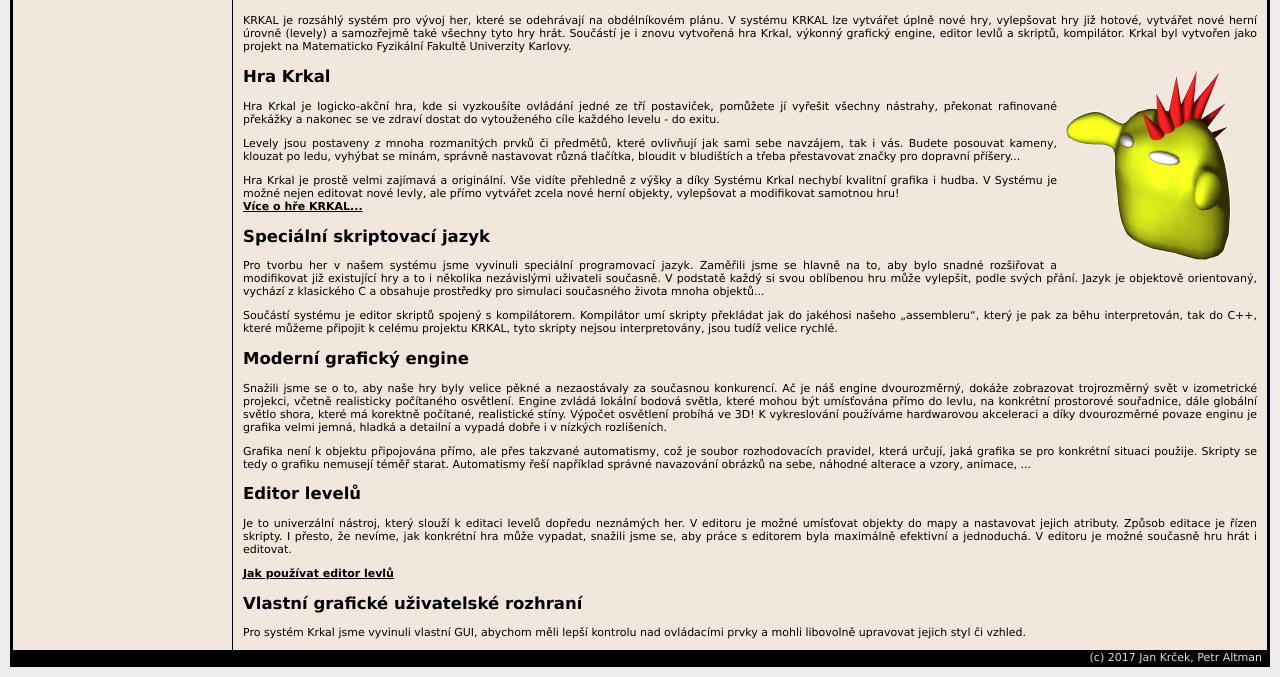
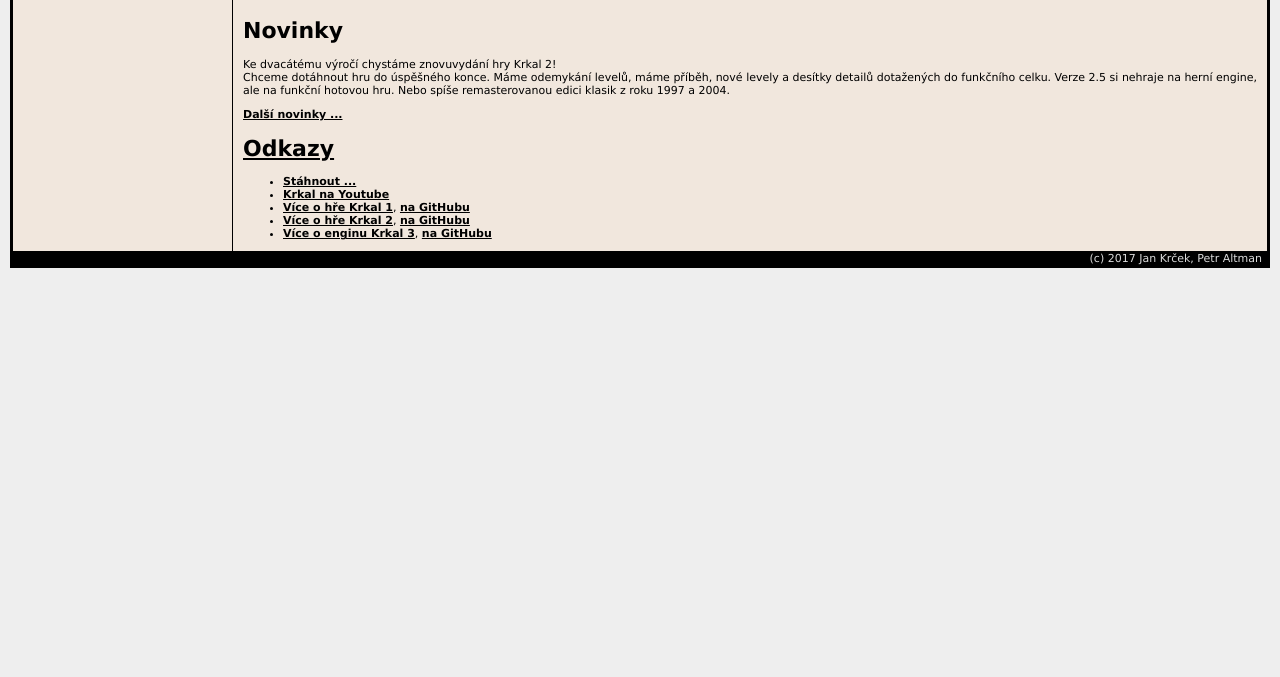
Before and after one commit to HonzaMD/HonzaMD.github.io, a Jekyll site: the page built from cs/index.html, in a window 1280 px wide. Shown: the part 554-1231 px from the top of the page. Built offline with Jekyll 4.4.1, drawn with Linux system fonts in a browser that asks for light colours; after the commit the page ends 900 px from its top, so only the background shows below that.

Commit message:
obsah stranek

```diff
--- a/cs/index.html
+++ b/cs/index.html
@@ -20,61 +20,20 @@
 <iframe width="560" height="315" src="https://www.youtube.com/embed/GL8UbqpNFzM" frameborder="0" allowfullscreen></iframe>
 </p>
 
+<h1>Novinky</h1>
 <p>
-KRKAL je rozsáhlý systém pro vývoj her, které se odehrávají na
-obdélníkovém plánu. V systému KRKAL lze vytvářet úplně nové hry,
-vylepšovat hry již hotové, vytvářet nové herní úrovně (levely)
-a samozřejmě také všechny tyto hry hrát.
-Součástí je i znovu vytvořená hra Krkal, výkonný grafický engine,
-editor levlů a skriptů, kompilátor.
-Krkal byl vytvořen jako projekt na Matematicko Fyzikální Fakultě
-Univerzity Karlovy.
+Ke dvacátému výročí chystáme znovuvydání hry Krkal 2!<br/>
+Chceme dotáhnout hru do úspěšného konce. Máme odemykání levelů, máme příběh, nové levely a desítky detailů dotažených do funkčního celku.
+Verze 2.5 si nehraje na herní engine, ale na funkční hotovou hru. Nebo spíše remasterovanou edici klasik z roku 1997 a 2004.
 </p>
-<img src="/img/manik.png" width="200" height="200" alt="Dráček" style="float:right"/>
-<h2>Hra Krkal</h2>
-<p>
-Hra Krkal je logicko-akční hra, kde si vyzkoušíte ovládání jedné
-ze tří postaviček, pomůžete jí vyřešit všechny nástrahy, překonat
-rafinované překážky a nakonec se ve zdraví dostat do vytouženého
-cíle každého levelu - do exitu.
-</p>
-<p>
-Levely jsou postaveny z mnoha rozmanitých prvků či předmětů, které
-ovlivňují jak sami sebe navzájem, tak i vás. Budete posouvat kameny,
-klouzat po ledu, vyhýbat se minám, správně nastavovat různá tlačítka,
-bloudit v bludištích a třeba přestavovat značky pro dopravní příšery...
-</p>
-<p>
-Hra Krkal je prostě velmi zajímavá a originální. Vše vidíte
-přehledně z výšky a díky Systému Krkal nechybí kvalitní grafika
-i hudba. V Systému je možné nejen editovat nové levly, ale přímo
-vytvářet zcela nové herní objekty, vylepšovat a modifikovat samotnou
-hru!
-<br/>
-<a href="krkal.html">Více o hře KRKAL...</a>
-</p>
-<h2>Speciální skriptovací jazyk</h2>
-<p>
-Pro tvorbu her v našem systému jsme vyvinuli speciální programovací jazyk. Zaměřili jsme se hlavně na to, aby bylo snadné rozšiřovat a modifikovat již existující hry a to i několika nezávislými uživateli současně. V podstatě každý si svou oblíbenou hru může vylepšit, podle svých přání. Jazyk je objektově orientovaný, vychází z klasického C a obsahuje prostředky pro simulaci současného života mnoha objektů...
-</p>
-<p>
-Součástí systému je editor skriptů spojený s kompilátorem. Kompilátor umí skripty překládat jak do jakéhosi našeho „assembleru“, který je pak za běhu interpretován, tak do C++, které můžeme připojit k celému projektu KRKAL, tyto skripty nejsou interpretovány, jsou tudíž velice rychlé.
-</p>
-<h2>Moderní grafický engine</h2>
-<p>
-Snažili jsme se o to, aby naše hry byly velice pěkné a nezaostávaly za současnou konkurencí. Ač je náš engine dvourozměrný, dokáže zobrazovat trojrozměrný svět v izometrické projekci, včetně realisticky počítaného osvětlení. Engine zvládá lokální bodová světla, které mohou být umísťována přímo do levlu, na konkrétní prostorové souřadnice, dále globální světlo shora, které má korektně počítané, realistické stíny. Výpočet osvětlení probíhá ve 3D! K vykreslování používáme hardwarovou akceleraci a díky dvourozměrné povaze enginu je grafika velmi jemná, hladká a detailní a vypadá dobře i v nízkých rozlišeních.
-</p>
-<p>
-Grafika není k objektu připojována přímo, ale přes takzvané automatismy, což je soubor rozhodovacích pravidel, která určují, jaká grafika se pro konkrétní situaci použije. Skripty se tedy o grafiku nemusejí téměř starat. Automatismy řeší například správné navazování obrázků na sebe, náhodné alterace a vzory, animace, ...
-</p>
-<h2>Editor levelů</h2>
-<p>
-Je to univerzální nástroj, který slouží k editaci levelů dopředu neznámých her. V editoru je možné umísťovat objekty do mapy a nastavovat jejich atributy. Způsob editace je řízen skripty. I přesto, že nevíme, jak konkrétní hra může vypadat, snažili jsme se, aby práce s editorem byla maximálně efektivní a jednoduchá. V editoru je možné současně hru hrát i editovat.
-</p>
-<p>
-<a href="http://forum.krkal.org/cs/viewtopic.php?t=16">Jak používat editor levlů</a>
-</p>
-<h2>Vlastní grafické uživatelské rozhraní</h2>
-<p>
-Pro systém Krkal jsme vyvinuli vlastní GUI, abychom měli lepší kontrolu nad ovládacími prvky a mohli libovolně upravovat jejich styl či vzhled.
-</p>
+
+<p><a href="/cs/news.html">Další novinky ...</p>
+
+<h1>Odkazy</h1>
+<ul>
+<li><a href="/cs/download.html">Stáhnout ...</a></li>
+<li><a href="https://www.youtube.com/channel/UCgx0nYyOAjaYtvuUbtRMnXA">Krkal na Youtube</a></li>
+<li><a href="/cs/krkal1.html">Více o hře Krkal 1</a>, <a href="https://github.com/HonzaMD/Krkal1">na GitHubu</a></li>
+<li><a href="/cs/krkal2.html">Více o hře Krkal 2</a>, <a href="https://github.com/HonzaMD/Krkal2">na GitHubu</a></li>
+<li><a href="/cs/krkal3.html">Více o enginu Krkal 3</a>, <a href="https://github.com/HonzaMD/Krkal3">na GitHubu</a></li>
+</ul>
--- a/cs/news.html
+++ b/cs/news.html
@@ -4,3 +4,8 @@
 lang: cs
 ---
 <h1>Novinky</h1>
+<p>
+Ke dvacátému výročí chystáme znovuvydání hry Krkal 2!<br/>
+Chceme dotáhnout hru do úspěšného konce. Máme odemykání levelů, máme příběh, nové levely a desítky detailů dotažených do funkčního celku.
+Verze 2.5 si nehraje na herní engine, ale na funkční hotovou hru. Nebo spíše remasterovanou edici klasik z roku 1997 a 2004.
+</p>
```
Also changed, not shown: _layouts/mainen.html (+12 -11 lines), cs/k2controls.html (deleted, +0 -34 lines), cs/k2controls.md (added, +24 -0 lines), cs/k2verHistory.html (deleted, +0 -7 lines), cs/k2verHistory.md (added, +57 -0 lines), cs/krkal2.md (+1 -0 lines), cs/team.md (+1 -1 lines), 1 other file.
